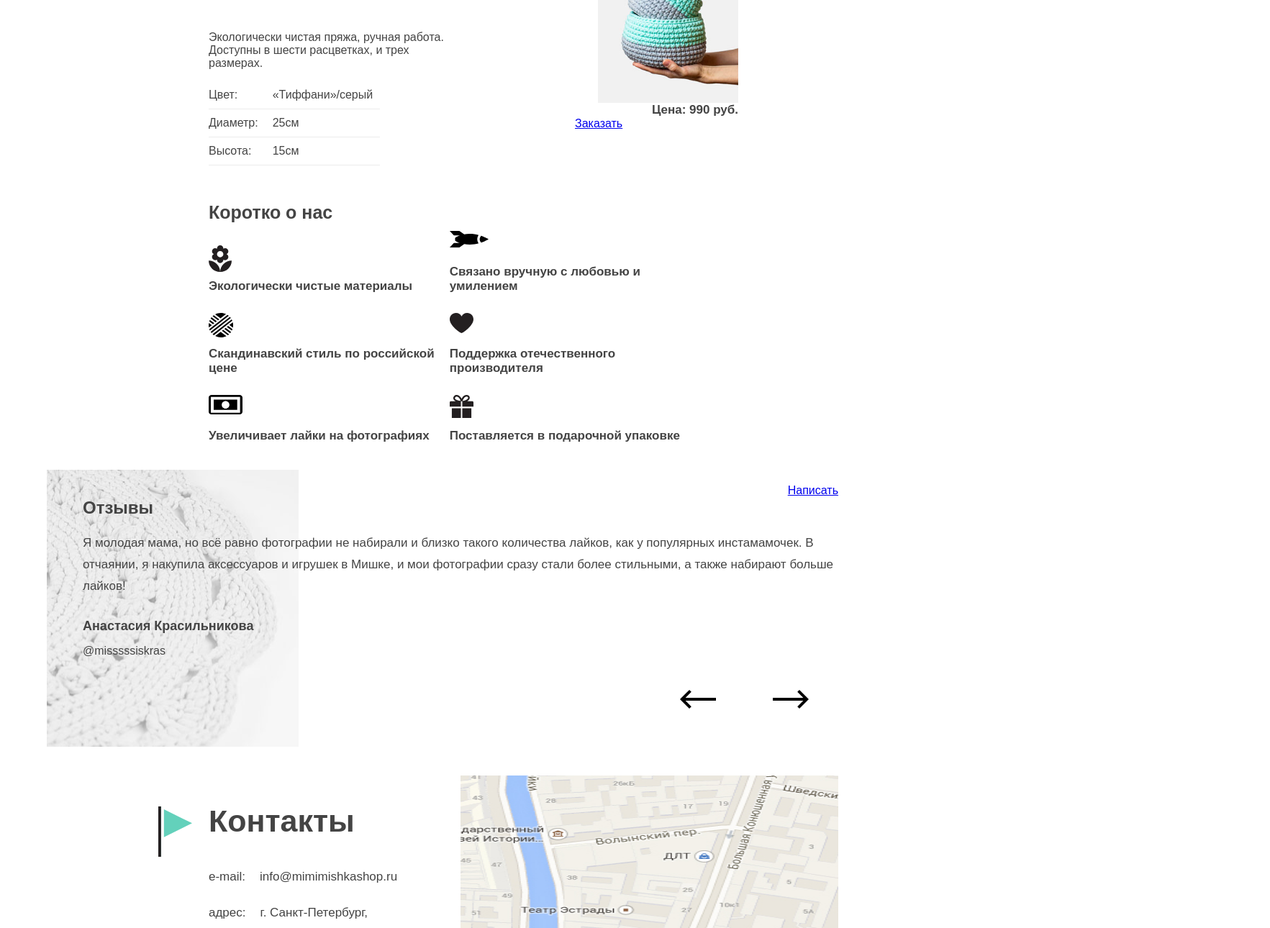
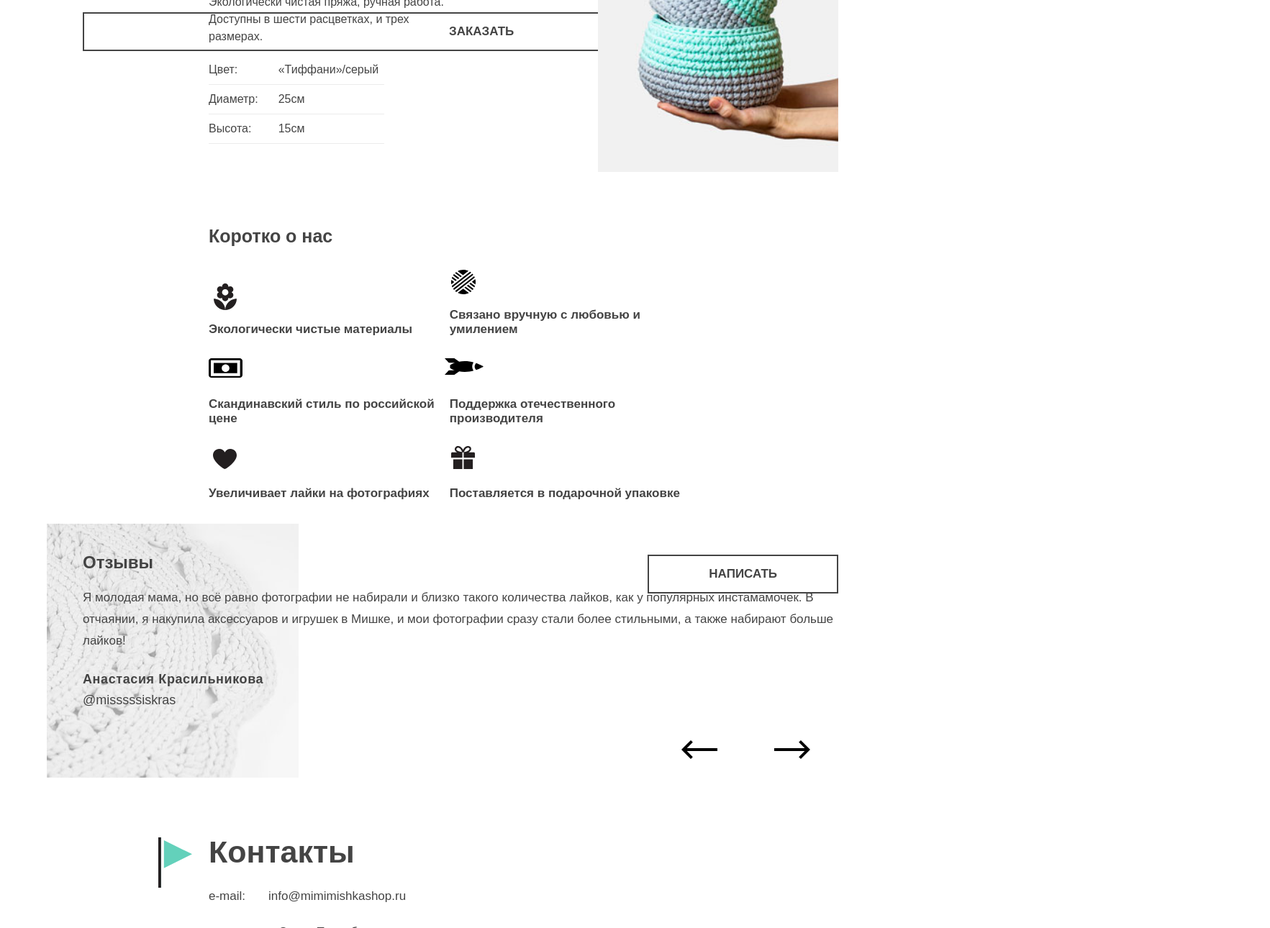
Before and after one commit to enelizarova/Mishka, a website: page index.html in a window 1280 px wide. Shown: the part 597-1887 px from the top of the page at 72% size, 1765 px wide, since content can reach past the window. Drawn offline with nearby package versions, Linux system fonts and the light colour scheme; files that its build step writes are made by us from their sources.

Commit message:
мобильный индекс практически пп

```diff
--- a/index.html
+++ b/index.html
@@ -11,14 +11,14 @@
 <!--     <p>Репозиторий создан для обучения на интенсивном онлайн‑курсе «<a href="https://htmlacademy.ru/intensive/adaptive">Продвинутый HTML и CSS</a>».</p>
     -->
     <div class="content-wrapper">
-        <header class="main-header clearfix">
-              <div class="content-container content-container--main-header">
-          <div class="main-header__logo">
+        <header class="main-header">
+          <div class="content-container content-container--main-header">
+          <nav class="main-nav main-nav--opened clearfix">
+            <button class="main-nav__btn"></button>
+            <div class="main-nav__container clearfix">
+            <div class="main-header__logo">
             <img src="img/logo-mobile.svg" width="86" height="35">
           </div>
-          <nav class="main-nav main-nav--opened">
-            <button class="main-nav__btn"></button>
-            <div class="main-nav__container clearfix">
               <ul class="main-nav__items main-nav__items--global">
                 <li class="main-nav__list">
                   <a href="catalogue.html" class="main-nav__item main-nav__item--global">Каталог товаров</a>
@@ -52,8 +52,10 @@
           <h1 class="page-title__name">Милые штуки</br> ручной</br> работы для дома</h1>
         </div>
         <div class="catalogue">
+          <div class="catalogue-item__wrapper">
           <a href="" class="catalogue-item catalogue-item--interior">Предметы </br>интерьера</a>
           <a href="" class="catalogue-item catalogue-item--toy">Детские </br>игрушки</a>
+          </div>
           <div class="content-container">
             <div class="good-of-week clearfix">
               <h2 class="good-of-week__name">Вязаные корзинки</h2>
@@ -76,9 +78,9 @@
                 </table>
               </div>
               <div class="good-of-week__pic">
-                <img src="img/triple-set-mobile@1x.jpg" width="195" height="236">
+                <img src="img/triple-set-mobile@1x.jpg" width="100%" height="auto">
               </div>
-              <div class="good-of-week__info">
+              <div class="good-of-week__buy-info">
                 <div class="good-of-week__price">Цена: 990 руб.</div>
                 <div class="good-of-week__btn">
                   <a href="#" class="btn">Заказать</a>
@@ -145,6 +147,7 @@
                     </div>
                 </div>
               </div>
+              </div>
               <div class="contacts__map">
                 <img src="img/map-mobile@1x.jpg" width="320" height="457">
               </div>
--- a/less/about-us.less
+++ b/less/about-us.less
@@ -6,44 +6,57 @@
 .about-us__name {
   font-size: @h2;
   font-weight: bold;
+  line-height: 30px;
+  margin-bottom: 33px;
 }
 .about-us__item {
-  padding: 20px 0;
+  padding-top: 35px;
+  padding-bottom: 15px;
   vertical-align: bottom;
   position: relative;
   &::before {
     content: '';
     position: absolute;
-    top: -10px;
   }
 }
 .about-us__item--advantage1::before {
   width: 33px;
   height: 38px;
   background: url('../img/icon-feature-1.svg') no-repeat 0 0;
+  top: -2px;
+  left: 7px;
 }
 .about-us__item--advantage2::before {
   width: 47px;
   height: 38px;
-  background: url('../img/icon-feature-2.svg') no-repeat 0 0;
+  background: url('../img/icon-feature-3.svg') no-repeat 0 0;
+  top: -2px;
 }
 .about-us__item--advantage3::before {
   width: 47px;
   height: 34px;
-  background: url('../img/icon-feature-3.svg') no-repeat 0 0;
+  background: url('../img/icon-feature-5.svg') no-repeat 0 0;
+  top: 0;
+  left: 6px;
 }
 .about-us__item--advantage4::before {
   width: 55px;
   height: 35px;
-  background: url('../img/icon-feature-4.svg') no-repeat 0 0;
+  background: url('../img/icon-feature-2.svg') no-repeat 0 0;
+  top: -1px;
+  left: 2px;
 }
 .about-us__item--advantage5::before {
-  width: 35px;
+  width: 55px;
   height: 45px;
-  background: url('../img/icon-feature-5.svg') no-repeat 0 0;
+  background: url('../img/icon-feature-4.svg') no-repeat 0 0;
+  top: -2px;
+  left: -7px;
 }
 .about-us__item--advantage6::before {
   width: 33px;
   height: 32px;
   background: url('../img/icon-feature-6.svg') no-repeat 0 0;
+  top: -4px;
+  left: 2px;
 }
--- /dev/null
+++ b/less/btn.less
@@ -0,0 +1,12 @@
+.btn {
+  display: block;
+  margin-top: 23px;
+  padding: 17px 83px;
+  font-size: @up-text;
+  line-height: 16px;
+  text-transform: uppercase;
+  text-decoration: none;
+  color: @base-color;
+  font-weight: bold;
+  border: 2px solid @base-color;
+}
--- a/less/catalogue-item.less
+++ b/less/catalogue-item.less
@@ -5,14 +5,12 @@
   background: @main-theme-color;
   position: relative;
   display: block;
-  padding: 30px;
+  padding: 28px 30px;
   text-decoration: none;
   line-height: 24px;
   &::after {
     content: '';
     position: absolute;
-    top: 30px;
-    right: 30px;
   }
   &--toy {
     background: #56c3b2;
@@ -20,11 +18,18 @@
 }
 .catalogue-item--interior::after {
   background: url('../img/icon-interior.svg') no-repeat 0 0;
-    width: 40px;
-    height: 60px;
+  width: 40px;
+  height: 60px;
+  top: 25px;
+  right: 37px;
 }
 .catalogue-item--toy::after {
   background: url('../img/icon-toy.svg') no-repeat 0 0;
   width: 60px;
   height: 60px;
+  top: 20px;
+  right: 30px;
 }
+.catalogue-item__wrapper {
+  margin-bottom: 28px;
+}
--- a/less/contacts-table.less
+++ b/less/contacts-table.less
@@ -1,6 +1,11 @@
 .contacts-table {
   margin-bottom: 40px;
   display: table;
+  font-size: @base-text;
+  line-height: 30px;
+}
+.contacts-tavle__container {
+  padding-bottom: 11px;
 }
 .contacts-table__field,
 .contacts-table__value {
@@ -9,5 +14,5 @@
   display: table-cell;
 }
 .contacts-table__value {
-  padding-left: 20px;
+  padding-left: 32px;
 }
--- a/less/contacts.less
+++ b/less/contacts.less
@@ -5,7 +5,7 @@
   font-size: 18px;
   font-weight: bold;
   line-height: 30px;
-  // margin: 0 25px;
+  margin-bottom: 27px;
 }
 .contackts__map {
   position: absolute;
--- a/less/feedback.less
+++ b/less/feedback.less
@@ -4,24 +4,28 @@
 .feedback-title {
   font-size: @h2;
   font-weight: bold;
+  margin-bottom: 26px;
 }
 .feedback__content {
-  margin-bottom: 30px;
+  margin-bottom: 28px;
+  line-height: 30px;
 }
 .feedback__user-name {
   font-size: 18px;
   font-weight: bold;
-  margin-bottom: 15px;
+  margin-bottom: 8px;
+  letter-spacing: 0.6px;
 }
 .feedback__user-contact {
-  margin-bottom: 30px;
+  margin-bottom: 33px;
+  font-size: 18px;
 }
 .feedbacks__switch {
   display: inline-block;
-  padding: 25px 65px;
+  padding: 25px 64px;
   border: 1px solid #ececec;
   position: relative;
-  margin-bottom: 40px;
+  margin-bottom: 10px;
   &--to-right {
     margin-left: -4px;
     border-left: none;
@@ -38,12 +42,14 @@
 .feedbacks__switch--to-left::before {
   background-image: url('../img/icon-left-arrow.svg');
   left: 50%;
-  margin-left: -25px;
+  margin-left: -26px;
+  top: 12px;
 }
 .feedbacks__switch--to-right::before {
   background-image: url('../img/icon-right-arrow.svg');
   right: 50%;
-  margin-right: -25px;
+  margin-right: -26px;
+  top: 12px;
 }
 .feedbacks__write-us {
 
--- a/less/global.less
+++ b/less/global.less
@@ -21,26 +21,45 @@ html {
   .content-container {
     padding: 0 50px;
   }
+  // .main-header__logo {
+  //   margin-left: 0;
+  // }
+  // .main-nav__container {
+  //   display: block;
+  //   width: 768px;
+  //   margin-bottom: -100px;
+  // }
+  // .main-nav__items--global {
+  //   padding-left: 30px;
+  // }
+  // .main-nav__items--user {
+  //   margin-top: -180px;
+  //   float: right;
+  // }
+  //
+  .main-nav__container {
+    display: flex;
+    justify-content: flex-start;
+    flex-wrap: wrap;
+  }
+  .main-nav__list {
+    display: inline-block;
+  }
   .main-header__logo {
+    flex-grow: 1;
+    order: 1;
+    float: none;
     margin-left: 0;
   }
-  .main-nav__container {
-    display: block;
-    width: 768px;
-    margin-bottom: -100px;
+  .main-nav__items--global {
+    order: 3;
+  }
+  .main-nav__items--user {
+    order: 2;
+    margin: 0;
   }
   .main-nav__btn {
     display: none;
-  }
-  .main-nav__items--global {
-    padding-left: 30px;
-  }
-  .main-nav__items--user {
-    margin-top: -180px;
-    float: right;
-  }
-  .main-nav__list {
-    display: inline-block;
   }
   .main-nav__item {
     border-top: none;
--- a/less/good-of-week.less
+++ b/less/good-of-week.less
@@ -1,8 +1,22 @@
 .good-of-week {
   position: relative;
+  margin-bottom: 70px;
 }
 .good-of-week__name {
   font-size: @h2;
+  font-weight: bold;
+  letter-spacing: 0.9px;
+  margin-bottom: 5px;
+}
+.good-of-week__info {
+  margin-top: 21px;
+  line-height: 24px;
+}
+.good-of-week__buy-info {
+  margin-top: 25px;
+}
+.good-of-week__text {
+  margin-bottom: 14px;
 }
 .good-of-week__offers-name {
   color: @main-theme-color;
@@ -10,8 +24,7 @@
   font-weight: bold;
 }
 .good-of-week__pic {
-  width: 195px;
-  height: 236px;
+  margin-top: -5px;
   margin: 0 auto;
 }
 .good-of-week__price {
--- a/less/main-nav.less
+++ b/less/main-nav.less
@@ -1,14 +1,15 @@
 .main-nav__container {
-  display: none;
-  float: right;
+  // display: none;
 }
 .main-nav__btn {
   background: url('../img/icon-menu-open.svg') no-repeat 0 0;
   width: 20px;
   height: 16px;
+  margin-right: 2px;
   display: block;
   float: right;
   border: none;
+  margin-top: 12px;
 }
 .main-nav__items {
   list-style: none;
@@ -23,6 +24,9 @@
   text-decoration: none;
   color: @darken-color;
 }
+.main-nav__items {
+  display: none;
+  }
 .main-nav__items--more {
   display: none;
 }
--- a/less/page-title.less
+++ b/less/page-title.less
@@ -1,12 +1,13 @@
 .page-title {
-  background: url('../img/hero-mobile@1x.jpg') no-repeat 50% -30px;
+  background: url('../img/hero-mobile@1x.jpg') no-repeat 50% -20px;
   min-height: 290px;
   text-align: center;
-  margin-bottom: -35px;
+  margin-bottom: -25px;
 }
 .page-title__name {
   font-size: @big-text;
   font-weight: bold;
-  padding: 55px 30px;
+  padding: 75px 40px;
   line-height: 30px;
+  margin-left: -15px;
 }
--- a/less/style.less
+++ b/less/style.less
@@ -7,6 +7,7 @@
 @import "catalogue-item.less";
 @import "good-of-week.less";
 @import "table.less";
+@import "btn.less";
 @import "about-us.less";
 @import "feedback.less";
 @import "contacts.less";
--- a/less/table.less
+++ b/less/table.less
@@ -5,8 +5,9 @@
 .table__field,
 .table__value {
   border-bottom: 1px solid #ececec;
-  padding: 10px;
+  padding: 8px;
 }
 .table__field {
   padding-left: 0;
+  padding-right: 20px;
 }
```
